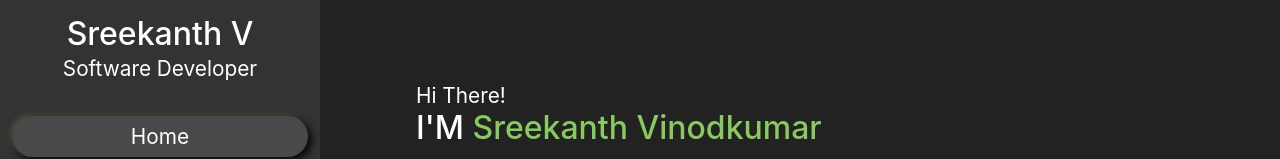
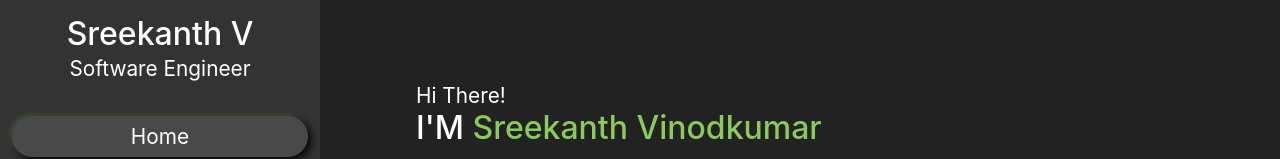
Before and after one commit to S-r-e-e-V/Portfolio, a React (Create React App) app: page /publications in a window 1280 px wide. Shown: the part 187-346 px from the top of the page. Built offline with nearby package versions, Linux system fonts and the light colour scheme.

Commit message:
fix: content update from developer to engineer

```diff
--- a/src/components/SideNav/index.js
+++ b/src/components/SideNav/index.js
@@ -67,7 +67,7 @@ const SideNav = () => {
           <img src={Images.profilePic} />
         </div>
         <div className="name">Sreekanth V</div>
-        <div className="designation">Software Developer</div>
+        <div className="designation">Software Engineer</div>
         <div className="section-btns">
           <span onClick={() => navigator("/home")}>Home</span>
           <span onClick={() => navigator("/about")}>About</span>
```
